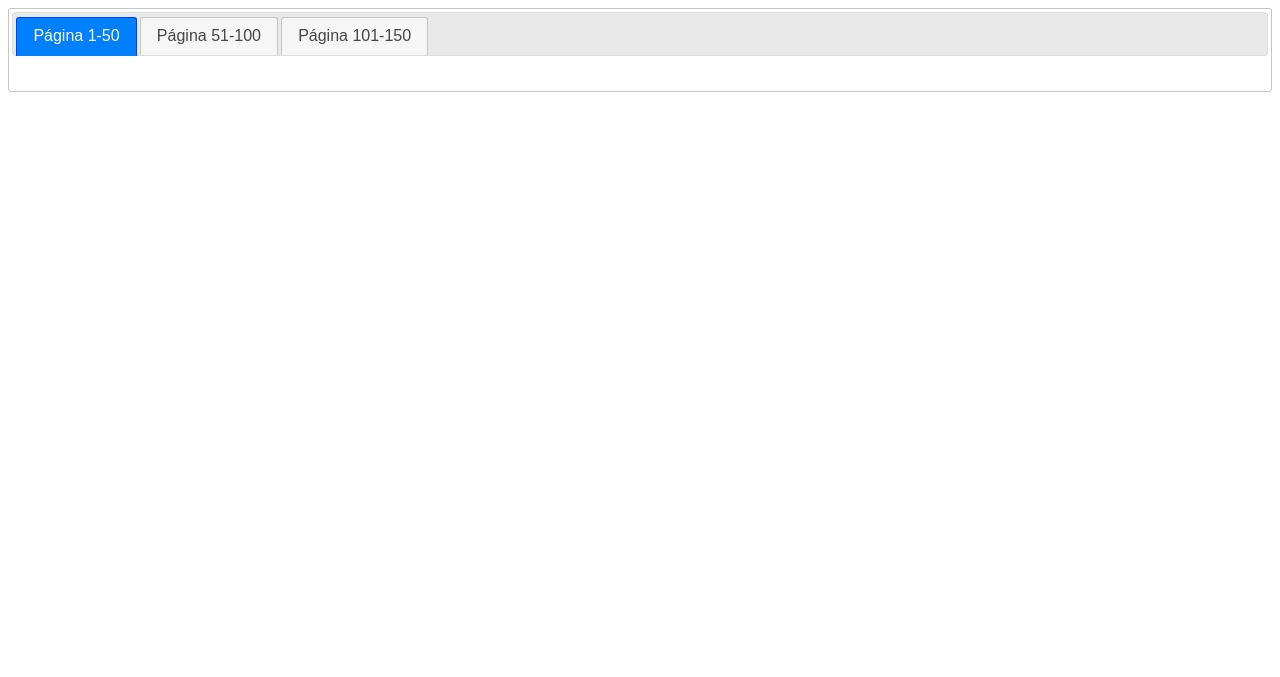
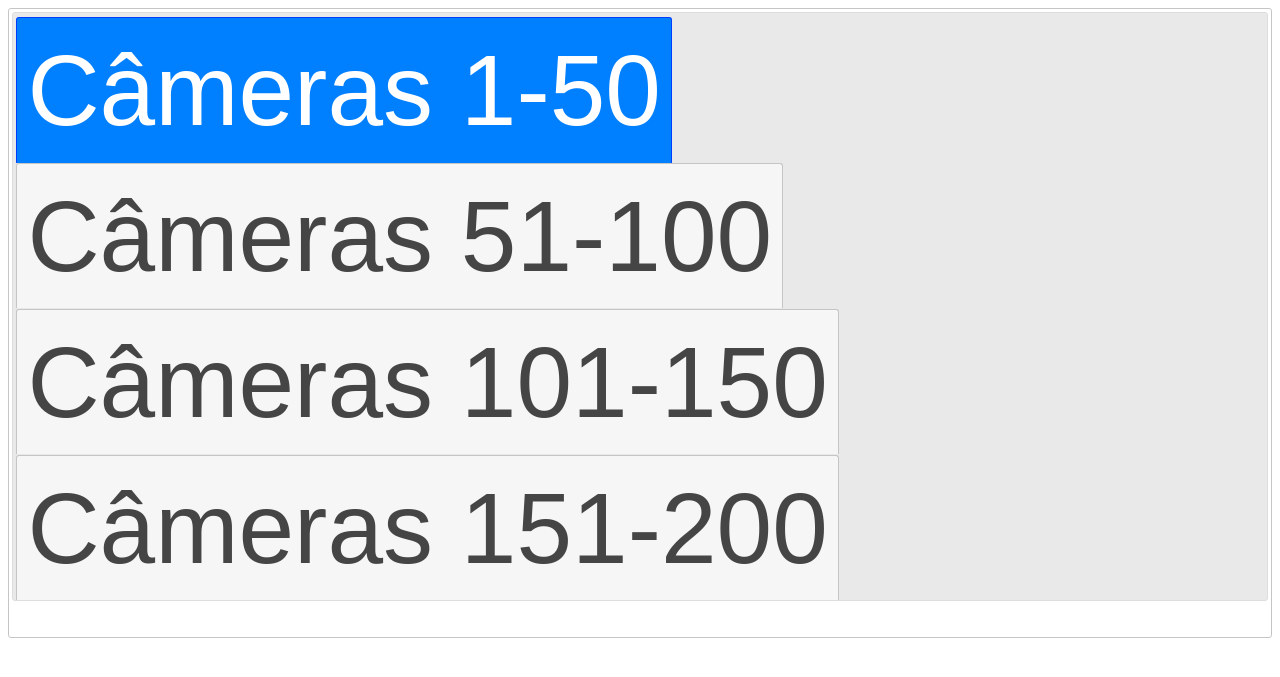
Before and after one commit to danielsf93/cameras-CET-SP, a PHP site: page /cameras.html in a window 1280 px wide. Shown: the top 677 px of the page. Run offline with PHP 8.4, Linux system fonts and the light colour scheme; some libraries are stand-ins or nearby versions.

Commit message:
Add files via upload

```diff
--- a/cameras.html
+++ b/cameras.html
@@ -7,15 +7,24 @@
     <link rel="stylesheet" href="https://code.jquery.com/ui/1.12.1/themes/base/jquery-ui.css">
     <script src="https://code.jquery.com/jquery-3.6.0.min.js"></script>
     <script src="https://code.jquery.com/ui/1.12.1/jquery-ui.js"></script>
+
+    <style>
+        /* Estilos para aumentar o tamanho dos botões das abas */
+        #tabs .ui-tabs-nav li a {
+            font-size: 100px;
+            padding: 7px 10px; /* Ajuste o padding conforme necessário */
+        }
+    </style>
 </head>
 <body>
     <!-- Container para as abas -->
     <div id="tabs">
         <!-- Aba 1 -->
         <ul>
-            <li><a href="#tabs-1">Página 1-50</a></li>
-            <li><a href="#tabs-2">Página 51-100</a></li>
-            <li><a href="#tabs-3">Página 101-150</a></li>
+            <li><a href="#tabs-1">Câmeras 1-50</a></li>
+            <li><a href="#tabs-2">Câmeras 51-100</a></li>
+            <li><a href="#tabs-3">Câmeras 101-150</a></li>
+            <li><a href="#tabs-4">Câmeras 151-200</a></li>
             <!-- Adicione mais abas conforme necessário -->
         </ul>
 
```
Also changed, not shown: cameras.php (+9 -1 lines).
